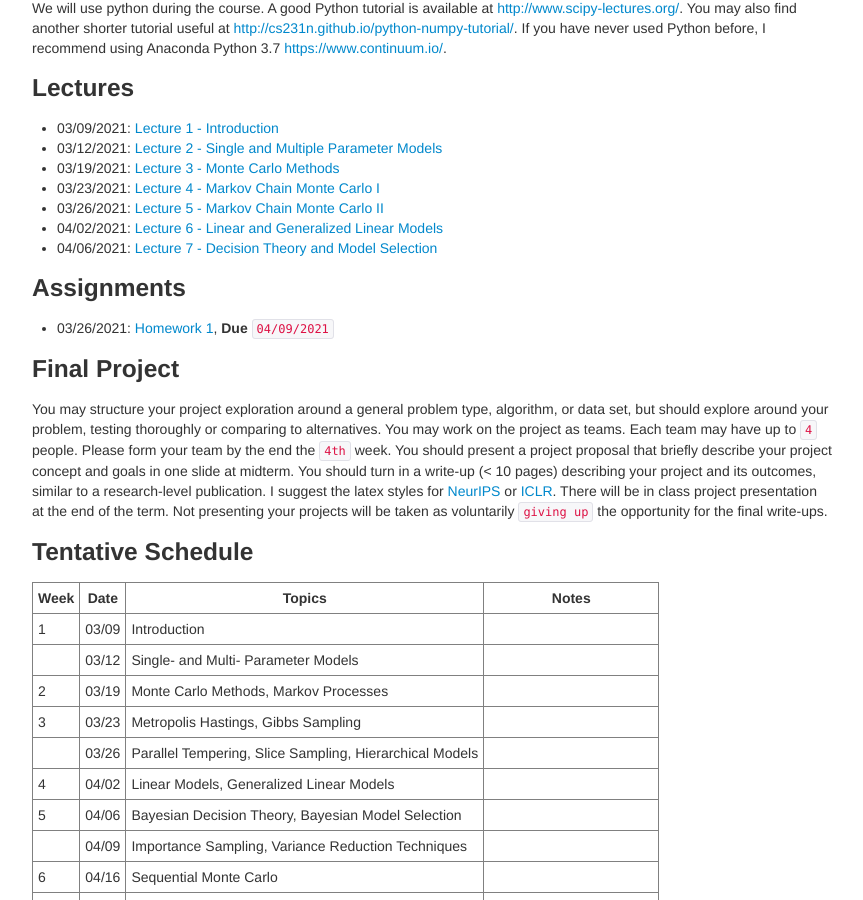
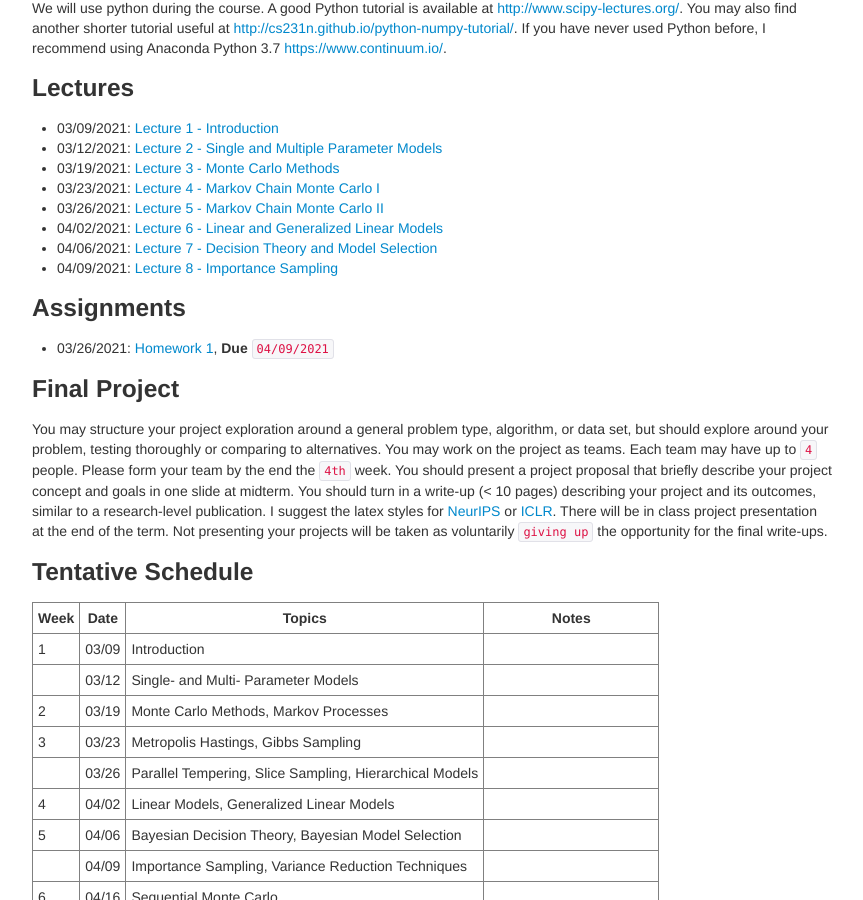
Before and after one commit to zcrabbit/zcrabbit.github.io, a Jekyll site: the page built from courses/btc-s21.md, in a window 1280 px wide and 900 px high, scrolled down 1035 px. Shown: the whole window, without its empty margins (208-1071 px from the left). Built offline with Jekyll 4.4.1, drawn with Linux system fonts in a browser that asks for light colours.

Commit message:
lecture 8 out

```diff
--- a/courses/btc-s21.md
+++ b/courses/btc-s21.md
@@ -46,6 +46,7 @@ We will use python during the course. A good Python tutorial is available at <ht
 - 03/26/2021: [Lecture 5 - Markov Chain Monte Carlo II]({{sites.baseurl}}/static/slides/btc_spring21/lec05.pdf)
 - 04/02/2021: [Lecture 6 - Linear and Generalized Linear Models]({{sites.baseurl}}/static/slides/btc_spring21/lec06.pdf)
 - 04/06/2021: [Lecture 7 - Decision Theory and Model Selection]({{sites.baseurl}}/static/slides/btc_spring21/lec07.pdf)
+- 04/09/2021: [Lecture 8 - Importance Sampling]({{sites.baseurl}}/static/slides/btc_spring21/lec08.pdf)
 
 
 ### Assignments
```
Also changed, not shown: 3 other files.
